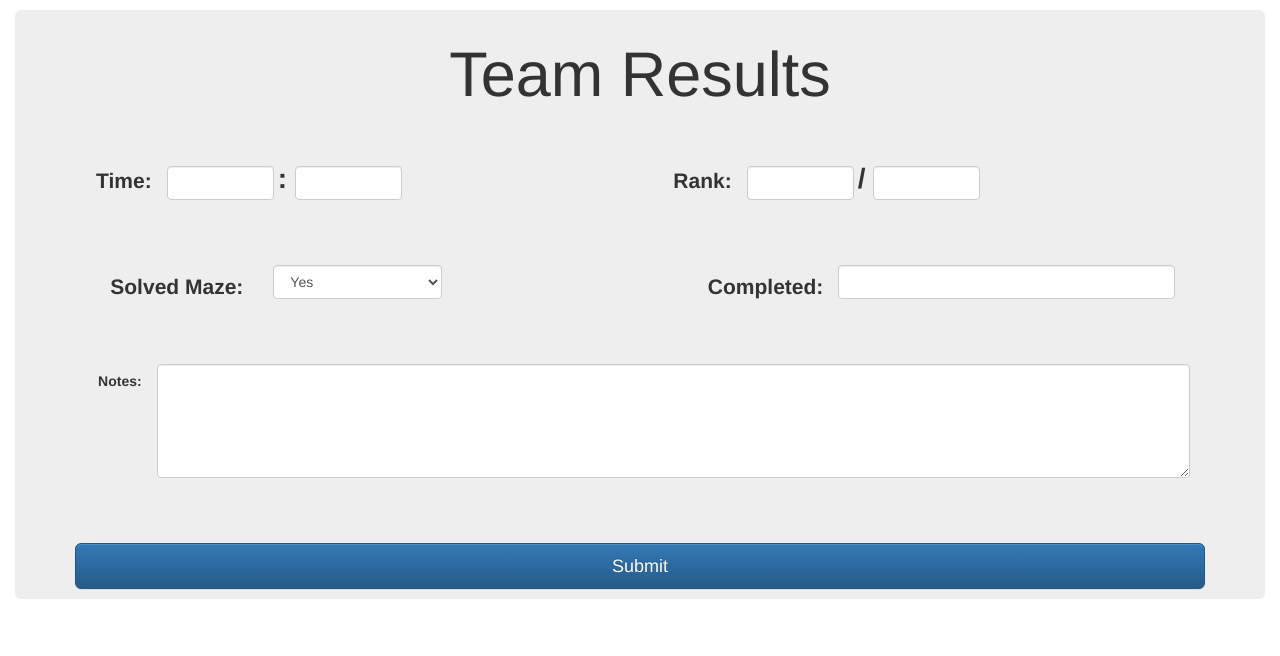
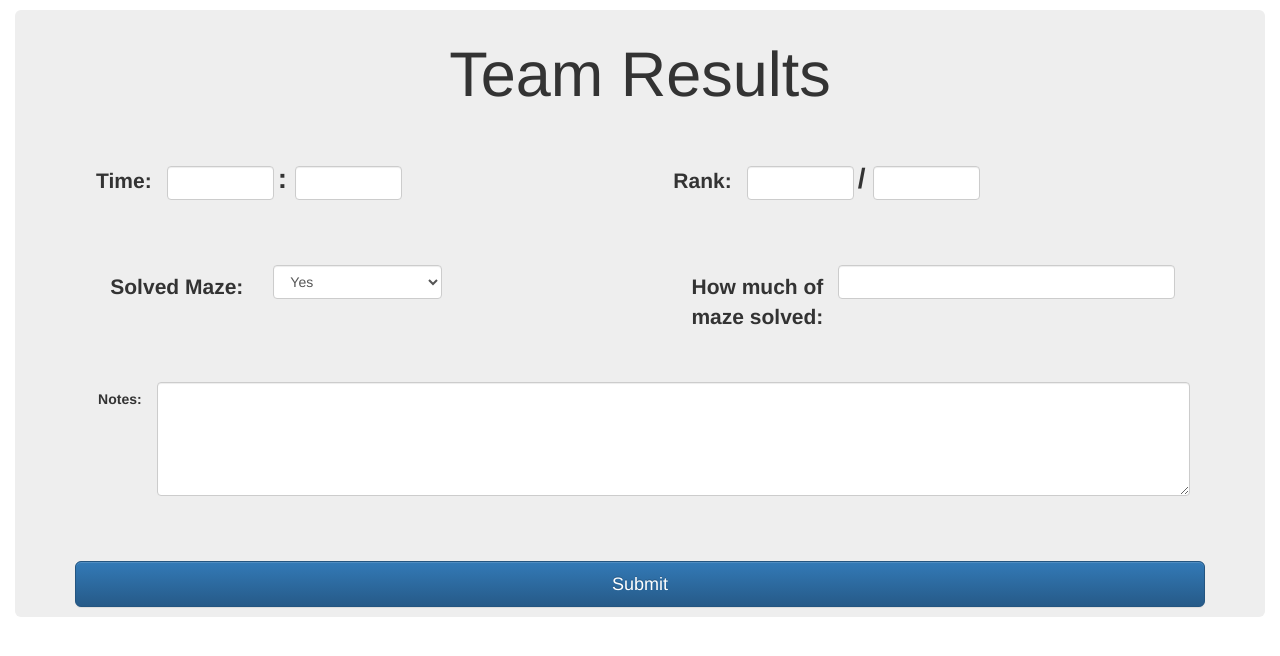
Before and after one commit to Vadman97/StudyTracker, a Flask app: template templates/postExperiment.html in a window 1280 px wide. Shown: the top 656 px of the page. Run offline with Flask 2, Linux system fonts and the light colour scheme; the template is opened without the code that fills it, so the values that code supplies are empty; some libraries are stand-ins or nearby versions.

Commit message:
How much maze

```diff
--- a/templates/postExperiment.html
+++ b/templates/postExperiment.html
@@ -37,7 +37,7 @@
 				</div>
 			</div>
 			<div class="col-sm-6">
-				<label class="control-label col-sm-4 leftBlock timerTime" style="padding-left: 0">Completed:</label>
+				<label class="control-label col-sm-4 leftBlock timerTime" style="padding-left: 0">How much of maze solved:</label>
 				<div class="form-group col-sm-8">
 					<input type="text" class="form-control leftBlock" name="howMuchSolved" id="howMuchSolved" autocomplete="off">
 				</div>
```
